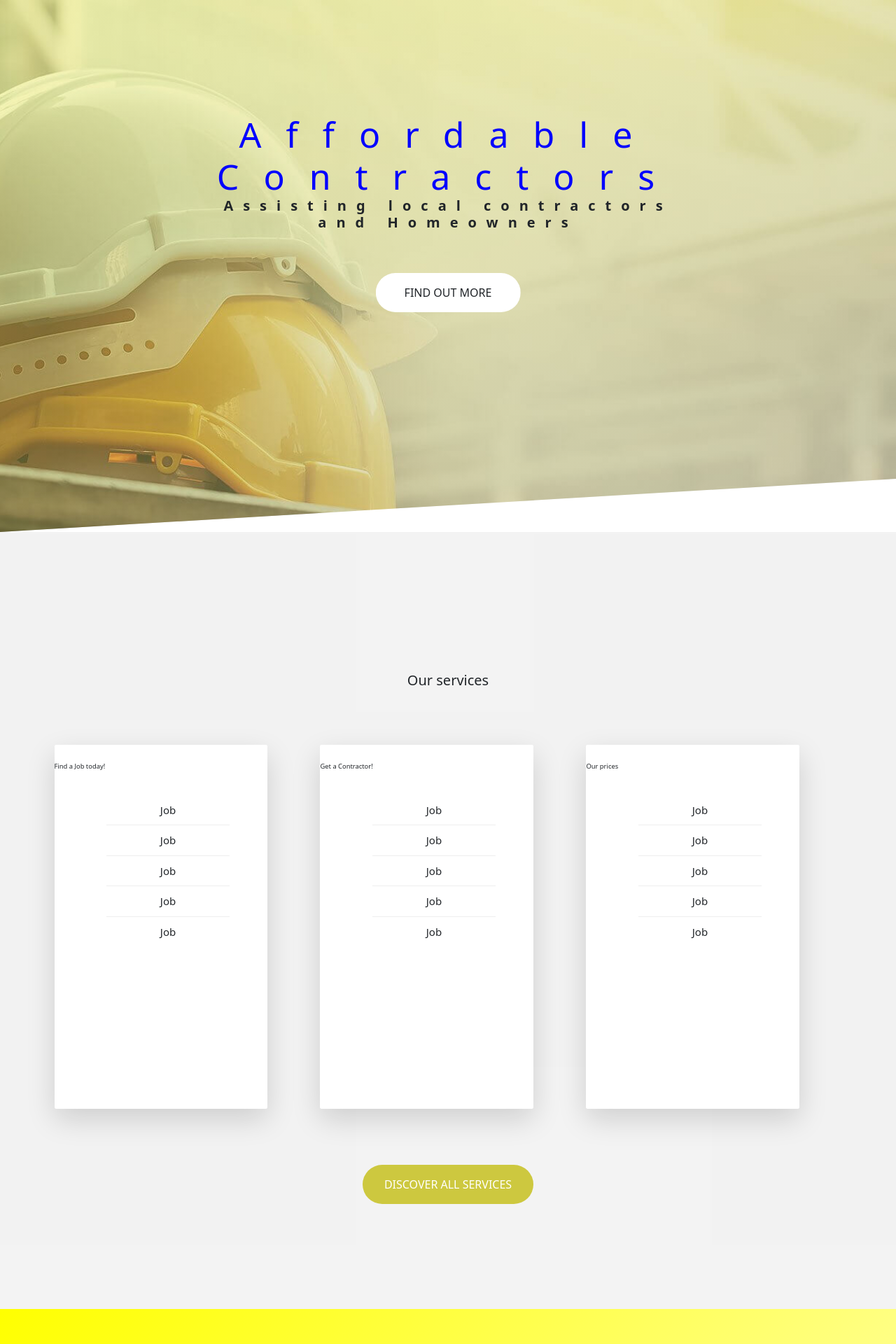
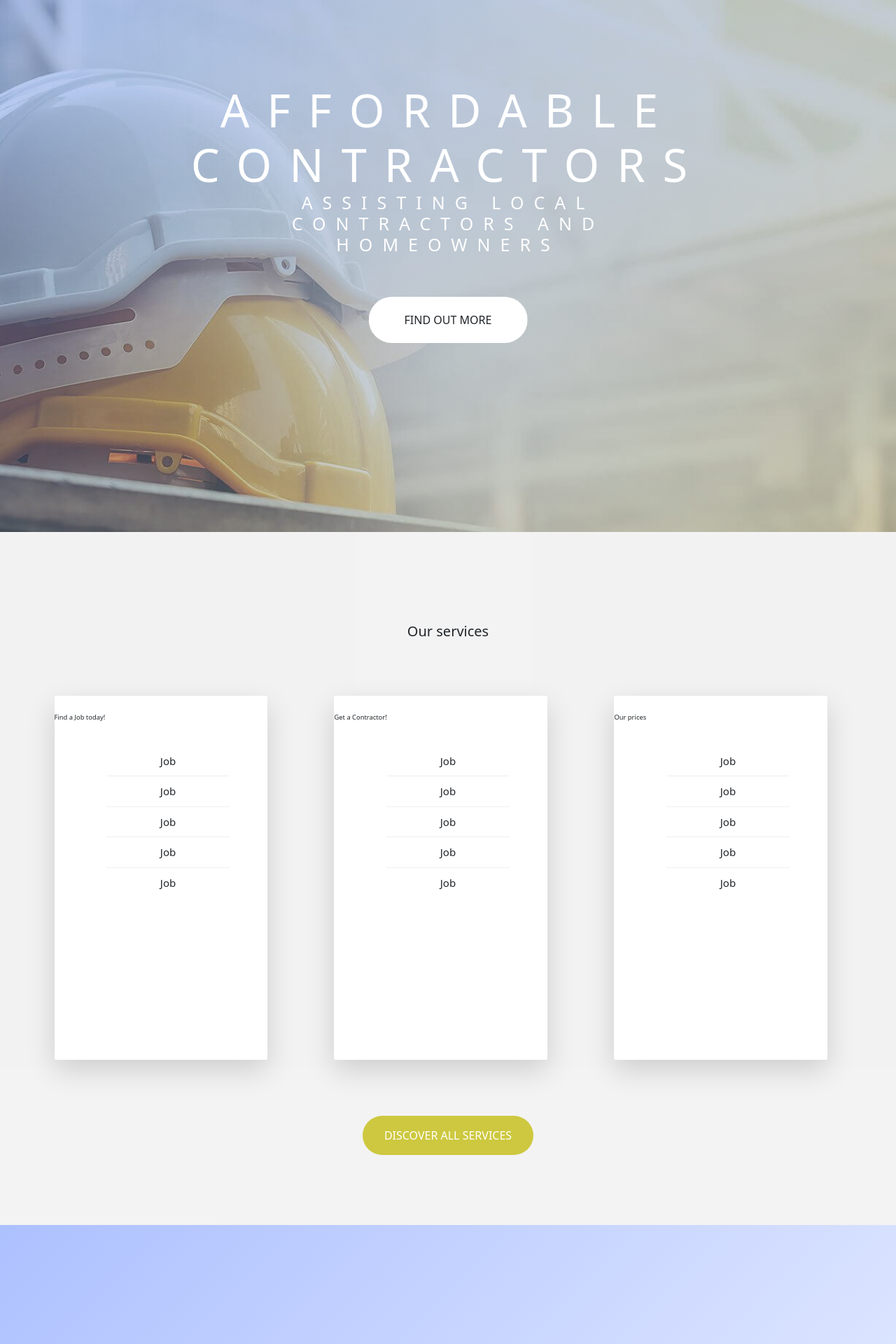
Before and after one commit to ENRIQUE0957/affordableContractors, a Django app: page / in a window 1280 px wide. Shown: the top 1920 px of the page at 70% size. Run offline with Django 3.2, Linux system fonts and the light colour scheme.

Commit message:
chnages
chnages

```diff
--- a/static/css/styles.css
+++ b/static/css/styles.css
@@ -7,13 +7,13 @@ html {
   height: 95vh;
   background-image: linear-gradient(
       to right bottom,
-      rgba(243, 240, 78, 0.404),
+      rgba(78, 125, 243, 0.404),
       rgba(104, 102, 11, 0.253)
     ),
     url(../images/hat.jpg);
   background-size: cover;
   background-position: top;
-  clip-path: polygon(0 0, 100% 0%, 100% 90%, 0 100%);
+
   position: relative;
 }
 .heading-primary--main{
@@ -22,7 +22,7 @@ html {
 .btn{
   text-transform: uppercase;
   text-decoration: none;
-  padding: 1.5rem 4rem;
+  padding: 2rem 5rem;
   display: inline-block;
   border-radius: 10rem;
   transition: all 0.2s;
@@ -30,7 +30,8 @@ html {
   animation-name: moveInBottom;
   animation-duration: 1s;
   font-size: 1.6rem;
-  background-color: white;
+  background-color:white;
+
 }
 .header__text-box{
     text-align: center;
@@ -44,30 +45,34 @@ html {
 }
 .heading-primary--main {
   display: block;
-  font-size: 5rem;
+  font-size: 6.5rem;
   font-weight: 400;
-  letter-spacing: 3.5rem;
+  letter-spacing: 2.5rem;
   animation-name: moveInleft;
   animation-duration: 1s;
   /*animation-delay: 2s;*/
   /* animation-iteration-count: 3;*/
   animation-timing-function: ease-out;
+  color:white;
+  text-transform:uppercase;
 }
 .heading-primary--sub {
   display: block;
-  font-size: 2rem;
-  font-weight: 700;
+  font-size: 2.5rem;
+  font-weight: 400;
   letter-spacing: 1.40rem;
   animation-name: moveInright;
   animation-duration: 1s;
   animation-timing-function: ease-out;
   margin-bottom: 60px;
+  color:white;
+  text-transform:uppercase;
 }
 
 
 .section-tours{
   background-color:rgba(192,192,192,0.2);
-  padding:20rem 0 15rem 0;
+  padding:13rem 0 10rem 0;
 
 
 
@@ -93,7 +98,7 @@ html {
 .col-2-of-4:not(:last-child),
 .col-3-of-4:not(:last-child),
 .col-1-of-4:not(:last-child) {
-  margin-right: 6rem;
+  margin-right: 8rem;
 }
 [class^="col-"] {
   float: left;
@@ -137,7 +142,7 @@ html {
 .card__side--back-1 {
   background-image: linear-gradient(
     to right bottom,
-    yellow,
+    blue,
     rgba(255, 255, 255, 0.659)
   );
 }
@@ -151,7 +156,7 @@ html {
 .card__side--back-3 {
   background-image: linear-gradient(
     to right bottom,
-    rgb(196, 26, 26),
+    blue,
     rgba(255, 255, 255, 0.659)
   );
 }
@@ -209,7 +214,7 @@ html {
 .section-book{
   position:relative;
   padding:15rem;
-  background-image: linear-gradient(to right bottom, yellow,
+  background-image: linear-gradient(to right bottom, #003dff52,
   rgba(255,255,255,0.6));
   background-size:100%;
 
@@ -255,3 +260,6 @@ margin-right:4rem;
 p{
   align-items: center;
 }
+.heading-secondary{
+  margin-bottom:3rem;
+}
--- a/userForm/models.py
+++ b/userForm/models.py
@@ -3,5 +3,5 @@ from django.db import models
 # Create your models here.
 class UserInfo(models.Model):
     name = models.CharField(max_length=260)
-    email = models.EmailField()
-    verify = models.EmailField()
+    email=models.EmailField()
+    phone=models.IntegerField(max_length=264)
```
